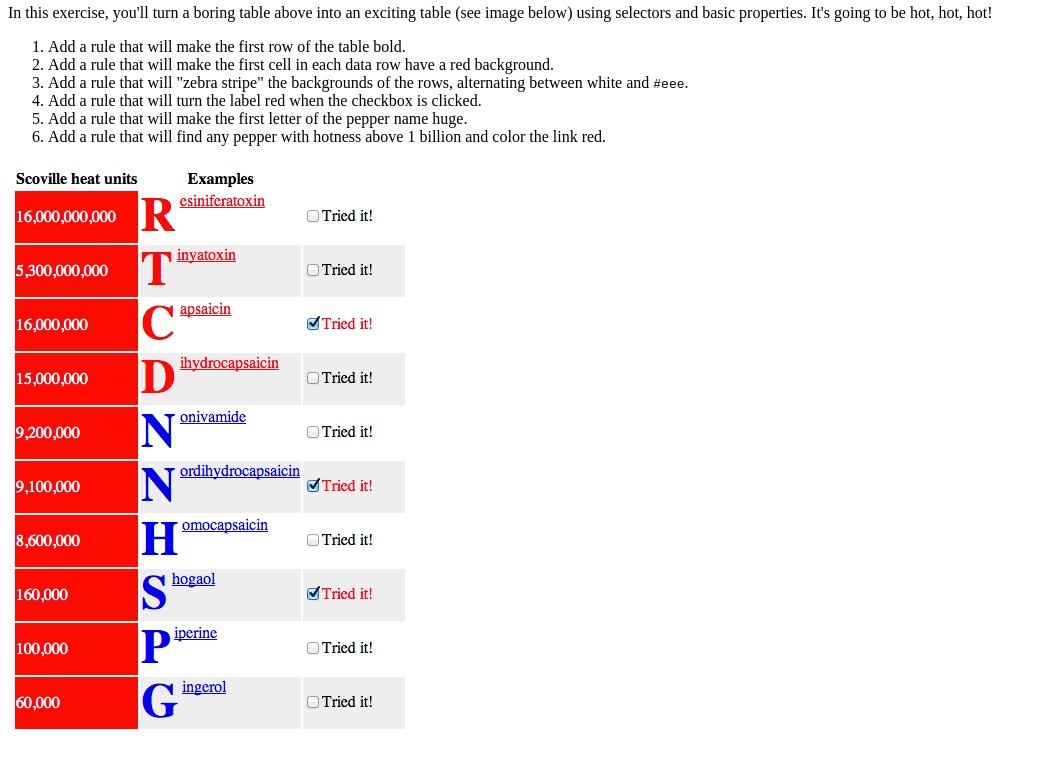
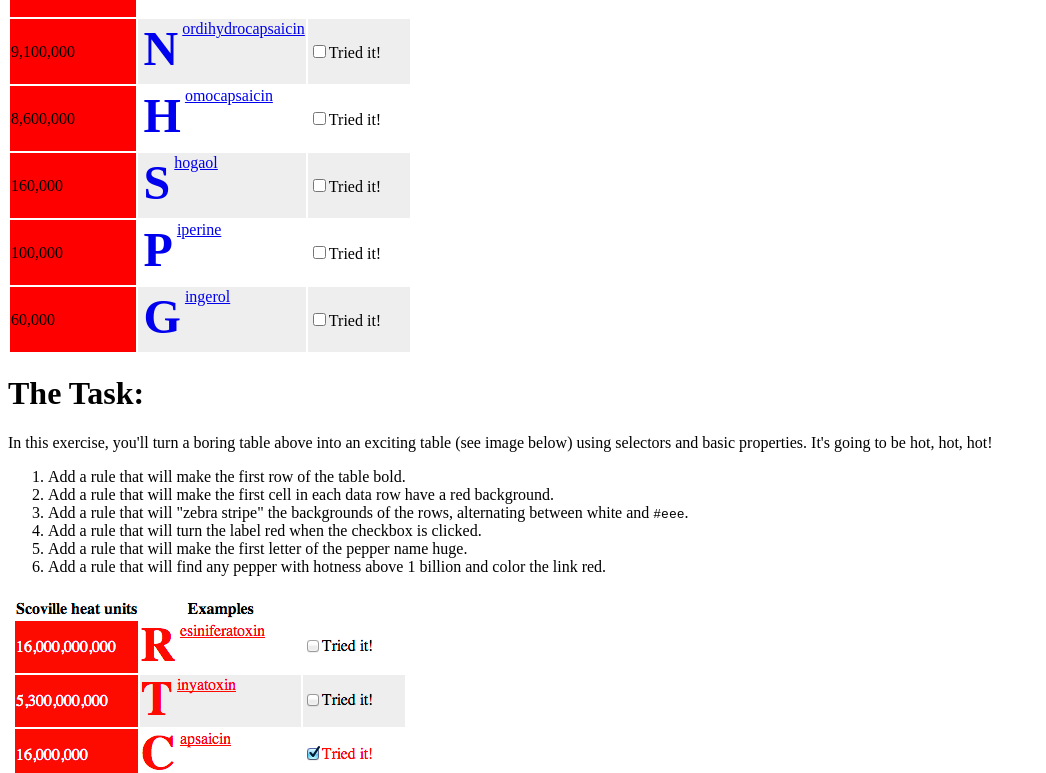
Before and after one commit to enzomero/CSS_ht-1, a plain HTML site: page index.html in a window 1280 px wide. Shown: the part 348-1121 px from the top of the page, without its empty margins (0-1046 px from the left). Before the commit the page ends 1096 px from the top, so only its background shows below. Drawn offline with Linux system fonts and the light colour scheme.

Commit message:
Add a rule that will make the first letter of the pepper name huge.
I wanted good perspective...

```diff
--- a/index.html
+++ b/index.html
@@ -3,10 +3,12 @@
  <head>
    <title>Red Hot Chili Peppers</title>
    <style>
-       tr:first-child {font-weight:bold}
+     tr:first-child {font-weight:bold}
      td:first-child {background:red}
      tr:not(:first-child):nth-of-type(2n+1) {background:#eee}
      input:checked + label {color:red}
+     a{display:block;}
+     a:first-letter{position: relative;top: 8px;float:left; font-size: 3em;line-height: 1;padding: 5px 4px 10px 5px;font-weight: bold;}
    </style>
  </head>
  <body>
```
